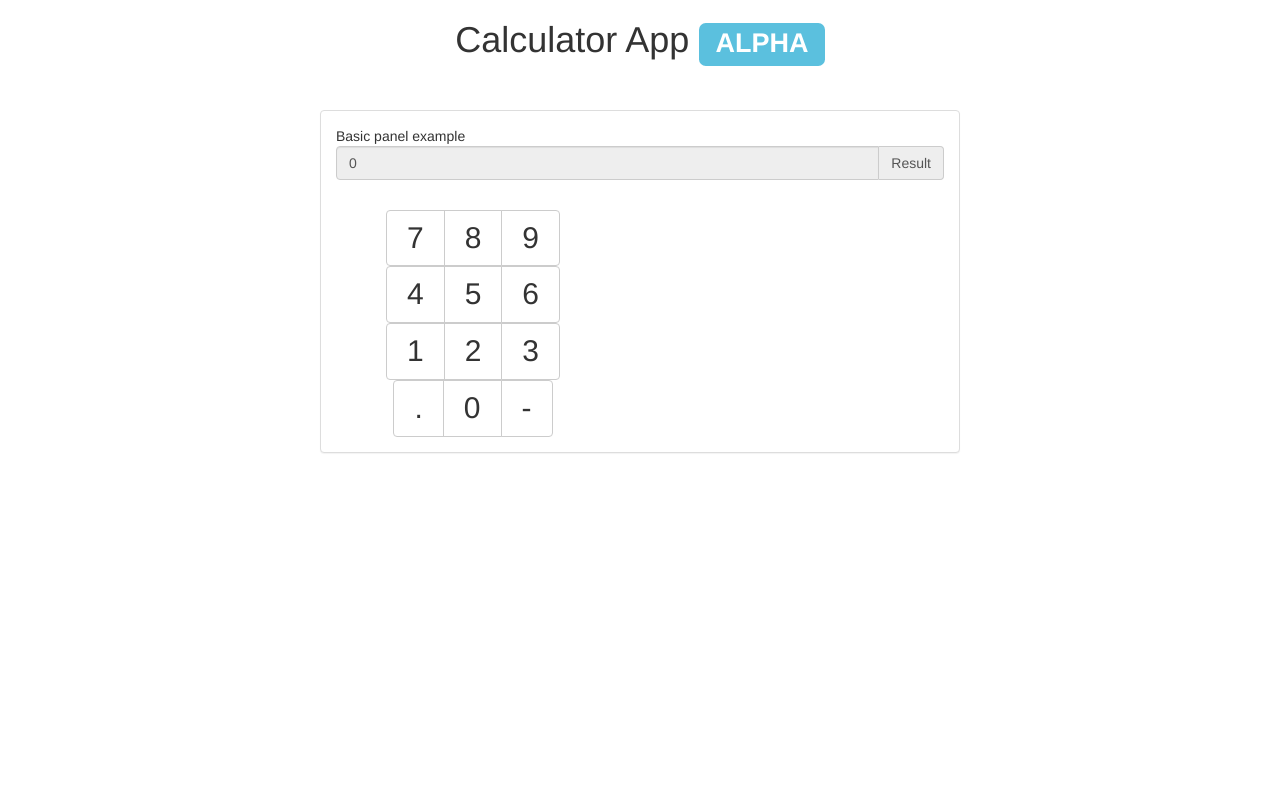
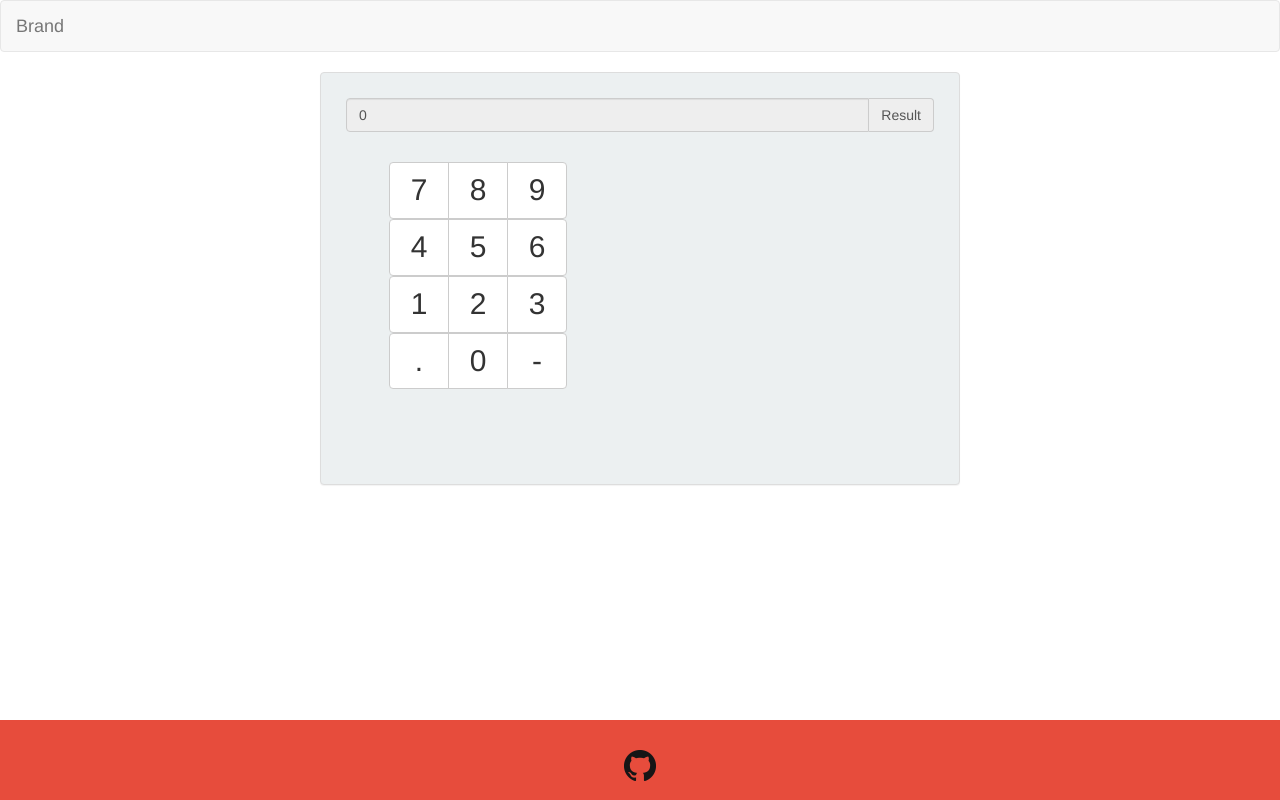
Before and after one commit to aleksimonaco/calculator, a PHP site: page / in a window 1280 px wide. Run offline with PHP 8.4, Linux system fonts and the light colour scheme; some libraries are stand-ins or nearby versions.

Commit message:
Footer with link to github project, navbar

```diff
--- a/calculator.js
+++ b/calculator.js
@@ -43,3 +43,10 @@ $("#button-").click(function(){
 		}
 	}
 })
+
+//Hover effect for github logo
+$("#github").hover(function(){
+	$(this).attr("src", "img/GitHub-Mark-Light-32px.png")
+}, function(){
+	 $(this).attr("src", "img/GitHub-Mark-32px.png")
+});
--- a/index.html
+++ b/index.html
@@ -20,12 +20,27 @@
     <![endif]-->
   </head>
   <body>
-    <h1>Calculator App <span class="label label-info">ALPHA</span></h1>
+
 
     <div id="container">
+        <nav class="navbar navbar-default">
+  <div class="container-fluid">
+    <!-- Brand and toggle get grouped for better mobile display -->
+    <div class="navbar-header">
+      <button type="button" class="navbar-toggle collapsed" data-toggle="collapse" data-target="#bs-example-navbar-collapse-1">
+        <span class="sr-only">Toggle navigation</span>
+        <span class="icon-bar"></span>
+        <span class="icon-bar"></span>
+        <span class="icon-bar"></span>
+      </button>
+      <a class="navbar-brand" href="#">Brand</a>
+    </div>
+
+    </div><!-- /.container-fluid -->
+</nav>
+
     	<div id="calculator" class="panel panel-default">
     		<div class="panel-body">
-		    	Basic panel example
 
 		    	<div class="input-group">
 				  <input id="progress" type="text" disabled class="form-control" placeholder="Press a number to start" aria-describedby="basic-addon2" value="0">
@@ -49,10 +64,20 @@
 
 				<div class="row numberbuttons"></div>
 
-    	</div>
+    	</div><!-- /.panel-body -->
 
 
-    </div>
+    </div><!-- /#calculator -->
+
+    <div id="footer">
+    <a target="_blank" href="https://github.com/aleksimonaco/calculator">
+     <img id="github" src="img/GitHub-Mark-32px.png" alt="GitHub Mark Logo"/>
+    </a>
+  </div>
+
+  </div><!-- /#container -->
+
+
 
     <!-- jQuery (necessary for Bootstrap's JavaScript plugins) -->
     <script src="https://ajax.googleapis.com/ajax/libs/jquery/1.11.1/jquery.min.js"></script>
@@ -62,4 +87,5 @@
     <script src="dist/js/bootstrap.min.js"></script>
     <script src="calculator.js"></script>
   </body>
+
 </html>
--- a/styles.css
+++ b/styles.css
@@ -1,19 +1,28 @@
-body {
-
+html, body {
+	margin:0;
+	padding:0;
+	height:100%;
 }
 
-h1 {
-	text-align: center;
-
+.navbar {
 }
 
+.navbar-brand {
+	color:white;
+}
+
+
 #container {
-	margin-top: 50px;
+	min-height:100%;
+	position:relative;
 }
 
 #calculator {
 	width: 50%;
 	margin: 0 auto;
+	background-color: #ecf0f1;
+	padding:10px;
+	padding-bottom:80px;
 }
 
 .numberbuttons{
@@ -27,3 +36,23 @@ h1 {
 	padding-left: 20px;
 	padding-right: 20px;
 }
+
+.btn {
+	width: 60px;
+}
+
+#footer {
+	background-color: #e74c3c;
+	text-align: center;
+	margin-top: 50px;
+	padding: 30px;
+	width:100%;
+	height:80px;
+	position:absolute;
+	bottom:0;
+	left:0;
+}
+
+#github {
+
+}
```
Also changed, not shown: img/GitHub-Mark-32px.png (added), img/GitHub-Mark-Light-32px.png (added).
